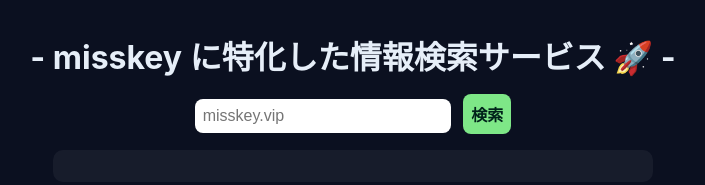
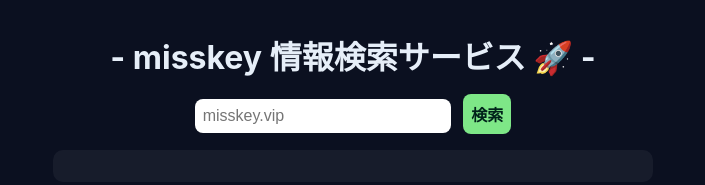
Before and after one commit to qvpl/msky-info, a plain HTML site: page index.html in a window 1280 px wide. Shown: the whole page, without its empty margins (287-992 px from the left). Drawn offline with Linux system fonts and the light colour scheme.

Commit message:
Update index.html

```diff
--- a/index.html
+++ b/index.html
@@ -3,11 +3,10 @@
 <head>
   <meta charset="utf-8" />
   <meta name="viewport" content="width=device-width,initial-scale=1" />
-  <title>Misskey Info</title>
   <link rel="stylesheet" href="style.css">
 </head>
 <body>
-  <h1>- misskey に特化した情報検索サービス 🚀 -</h1>
+  <h1>- misskey 情報検索サービス 🚀 -</h1>
   <div>
     <input id="host" placeholder="misskey.vip" />
     <button id="btn">検索</button>
```
